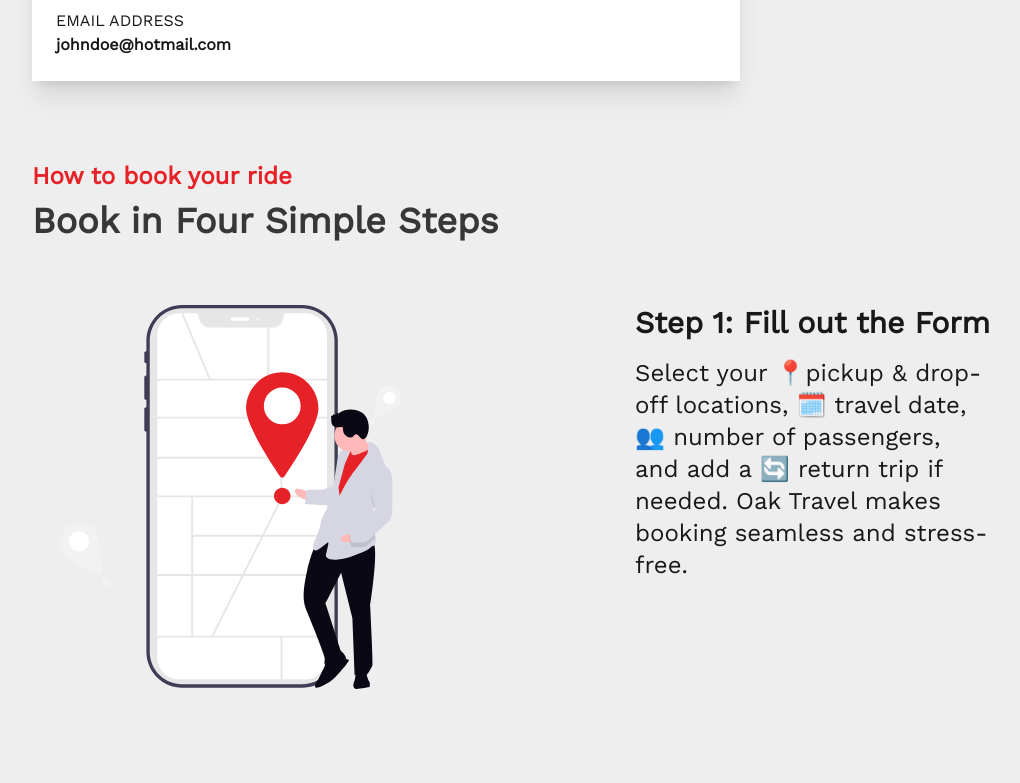
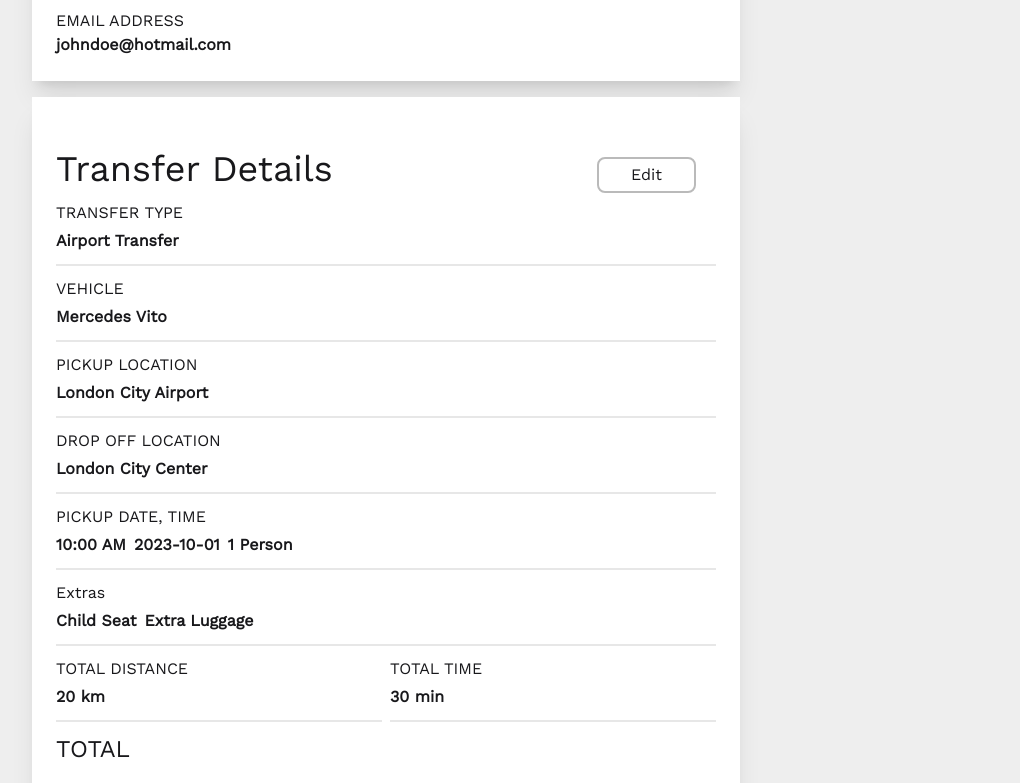
Before and after one commit to serin-gorkem/OakTravel, a React (Vite) app: page /OakTravel/summary in a window 1280 px wide. Shown: the part 540-1323 px from the top of the page, without its empty margins (128-1148 px from the left). Built offline with nearby package versions, Linux system fonts and the light colour scheme; no server answers.

Commit message:
feat: Summary page cards finished. Overall website design completed, still needs minor adjustion and functionality.

```diff
--- a/src/Summary.jsx
+++ b/src/Summary.jsx
@@ -1,7 +1,7 @@
 {
     /* React imports */
 }
-import { lazy, memo, useState } from "react";
+import { lazy, memo } from "react";
 
 {
     /* Lazy Loadings */
@@ -18,6 +18,7 @@ const ContactSummaryCard = lazy(() => import("./components/ContactSummaryCard"))
 }
 const API_KEY = import.meta.env.VITE_GOOGLE_API_KEY;
 import CarVitoIMG from "./assets/img/vehicles/vito.webp";
+import RideDetails from "./components/RideDetailsCard";
 
 {
     /* On Form.jsx, there is a submit button and it will push form information to this jsx file and it will be used in Transfer Card  */
@@ -72,6 +73,20 @@ const Summary = memo(function () {
                                 flightNumber={"AA1234"}
                                 >
                                 </ContactSummaryCard>
+                            <RideDetails
+                                title={"Transfer Details"}
+                                transferType={"Airport Transfer"}
+                                vehicleType={"Mercedes Vito"}
+                                pickupLocation={"London City Airport"}
+                                dropOffLocation={"London City Center"}
+                                pickupTime={"10:00 AM"}
+                                pickupDate={"2023-10-01"}
+                                pickupPerson={1}
+                                extras={["Child Seat", "Extra Luggage"]}
+                                totalDistance={"20 km"}
+                                totalTime={"30 min"}
+                                bags={2}
+                            />
                         </div>
                     </div>
                 </section>
--- a/src/components/ContactSummaryCard.jsx
+++ b/src/components/ContactSummaryCard.jsx
@@ -4,7 +4,7 @@ const ContactSummaryCard = memo(function (props) {
     return (
         <article className="flex flex-col relative gap-4 p-6 bg-base-300 w-full md:flex-1/2 lg:flex-1/4 card-xl shadow-xl">
             <h1>Contact & Billing Info</h1>
-            <div className="border-2 border-gray rounded-box p-1 cursor-pointer right-5 top-5 absolute flex flex-col gap-2">
+            <div className="border-2 border-gray rounded-box p-1 px-8 cursor-pointer right-5 top-5 absolute flex flex-col gap-2">
                 <p>Edit</p>
             </div>
             <div className="flex flex-col md:flex-row gap-4 justify-between">
--- a/src/components/RideDetailsCard.jsx
+++ b/src/components/RideDetailsCard.jsx
@@ -1,40 +1,75 @@
 import { memo } from "react";
 
 const RideDetails = memo(function (props) {
-    return (
-        <article className="flex flex-col relative gap-4 p-6 bg-base-300 w-full md:flex-1/2 lg:flex-1/4 card-xl shadow-xl">
-            <h1>Contact & Billing Info</h1>
-            <div className="border-2 border-gray rounded-box p-1 cursor-pointer right-5 top-5 absolute flex flex-col gap-2">
+  return (
+    <article className="flex flex-col relative gap-4 p-6 bg-base-300 w-full md:flex-1/2 lg:flex-1/4 card-xl shadow-xl">
+      <div className="map"></div>
+      <div className="relative">
+      <div className="border-2 border-gray rounded-box p-1 px-8 cursor-pointer right-5 top-5 absolute flex flex-col gap-2">
                 <p>Edit</p>
             </div>
-            <div className="flex flex-col md:flex-row gap-4 justify-between">
-                <figure className="md:w-1/2">
-                    <figcaption>FIRST NAME</figcaption>
-                    <p className="section-text font-bold">{props.firstName}</p>
-                </figure>
-                <div className="divider md:hidden m-0 w-full"></div>
-                <figure className="md:w-1/2">
-                    <figcaption>LAST NAME</figcaption>
-                    <p className="section-text font-bold">{props.lastName}</p>
-                </figure>
-            </div>
-                <div className="divider m-0 w-full"></div>
-            <figure>
-                <figcaption>PHONE NUMBER</figcaption>
-                <p className="section-text font-bold">{props.phoneNumber}</p>
-            </figure>
-                <div className="divider m-0 w-full"></div>
-            <figure>
-                <figcaption>FLIGHT NUMBER</figcaption>
-                <p className="section-text font-bold">{props.flightNumber}</p>
-            </figure>
-                <div className="divider m-0 w-full"></div>
-            <figure>
-                <figcaption>EMAIL ADDRESS</figcaption>
-                <p className="section-text font-bold">{props.email}</p>
-            </figure>
-        </article>
-    );
+        <h1 className="text-2xl md:text-4xl my-3"> {props.title} </h1>
+        <div className="flex flex-col">
+          <h2 className="title mb-1">TRANSFER TYPE</h2>
+          <p className="section-text font-bold">{props.transferType}</p>
+        </div>
+        <div className="divider my-1"></div>
+        <div className="flex flex-col">
+          <h2 className="title mb-1">VEHICLE</h2>
+          <p className="section-text font-bold">{props.vehicleType}</p>
+        </div>
+        <div className="divider my-1"></div>
+        <div className="flex flex-col">
+          <h2 className="title mb-1">PICKUP LOCATION</h2>
+          <p className="section-text font-bold">{props.pickupLocation}</p>
+        </div>
+        <div className="divider my-1"></div>
+        <div className="flex flex-col">
+          <h2 className="title mb-1">DROP OFF LOCATION</h2>
+          <p className="section-text font-bold">{props.dropOffLocation}</p>
+        </div>
+        <div className="divider my-1"></div>
+        <div className="flex flex-col">
+          <h2 className="title mb-1">PICKUP DATE, TIME</h2>
+          <div className="flex flex-wrap gap-2">
+            <p className="section-text font-bold">{props.pickupTime}</p>
+            <p className="section-text font-bold">{props.pickupDate}</p>
+            <p className="section-text font-bold">
+              {props.pickupPerson} Person
+            </p>
+          </div>
+        </div>
+        <div className="divider my-1"></div>
+        <div className="flex flex-col">
+          <h2 className="title mb-1">Extras</h2>
+          <div className="flex flex-wrap gap-2">
+            {props.extras.map((extra, index) => (
+              <div key={index} className="section-text font-bold">
+                {extra}
+              </div>
+            ))}
+          </div>
+        </div>
+        <div className="divider my-1"></div>
+        <div className="flex gap-2 justify-between">
+          <div className="flex flex-col w-1/2">
+            <h2 className="title mb-1">TOTAL DISTANCE</h2>
+            <p className="section-text font-bold">{props.totalDistance}</p>
+            <div className="divider my-1"></div>
+          </div>
+          <div className="flex w-1/2 flex-col">
+            <h2 className="title mb-1">TOTAL TIME</h2>
+            <p className="section-text font-bold">{props.totalTime}</p>
+            <div className="divider my-1"></div>
+          </div>
+        </div>
+        <div className="flex justify-between">
+          <h2 className="title text-2xl mb-1">TOTAL</h2>
+          <p className="section-text text-xl font-bold">{props.totalPrice}</p>
+        </div>
+      </div>
+    </article>
+  );
 });
 
 export default RideDetails;
--- a/src/components/SummaryCard.jsx
+++ b/src/components/SummaryCard.jsx
@@ -79,7 +79,7 @@ const SummaryCard = memo(function (props) {
             <h1 className="text-xl md:text-3xl my-3">Vehicle Info</h1>
             <h2>{props.vehicleType}</h2>
             <div className="divider my-1"></div>
-            <div className="border-2 border-gray rounded-box p-1 cursor-pointer right-0 top-0 absolute flex flex-col gap-2">
+            <div className="border-2 border-gray rounded-box p-1 px-8 cursor-pointer right-0 top-0 absolute flex flex-col gap-2">
               <p>Edit</p>
             </div>
             <p className="text-sm"> {props.bags} Bags</p>
--- a/src/sections/FAQ.jsx
+++ b/src/sections/FAQ.jsx
@@ -39,7 +39,7 @@ const FAQ = memo(function () {
         <p className="text-xs md:text-lg">
         Please contact with our support team, we’re happy to help!
         </p>
-        <button className="btn btn-outline btn-lg"> Contact Us</button>
+        <button className="btn btn-outline px-8 btn-lg"> Contact Us</button>
       </div>
     </section>
   );
--- a/src/sections/Footer.jsx
+++ b/src/sections/Footer.jsx
@@ -115,6 +115,10 @@ const Footer = memo(function () {
           </ul>
         </nav>
       </div>
+        <div className="flex absolute bottom-0 h-7 w-full justify-between px-8 text-base-100 bg-[#2C3A44]">
+          <p>Website Designed by Crehera Web Agency</p>
+          <p>© Copyright 2025 All rights reserved to OAK Travel Group</p>
+        </div>
     </footer>
   );
 });
```
